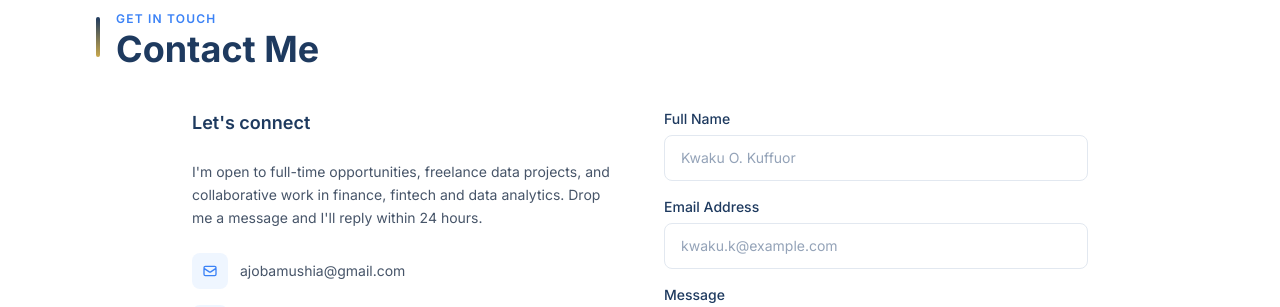
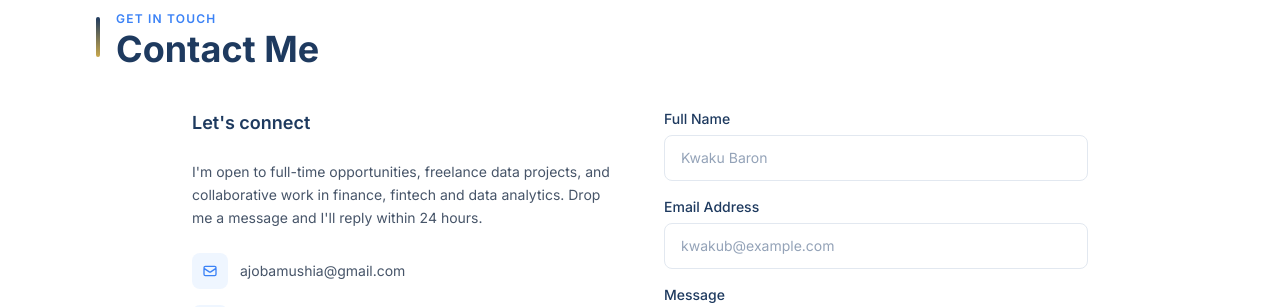
Before and after one commit to cobbold-m/Portfolio-website, a React (Vite) app in the folder client/: page / in a window 1280 px wide. Shown: the part 4000-4307 px from the top of the page. Built offline with nearby package versions, Linux system fonts and the light colour scheme; no server answers.

Commit message:
Update contact form placeholders

```diff
--- a/client/src/components/Contact.jsx
+++ b/client/src/components/Contact.jsx
@@ -149,7 +149,7 @@ function Contact() {
                     required
                     value={form.name}
                     onChange={handleChange}
-                    placeholder="Kwaku O. Kuffuor"
+                    placeholder="Kwaku Baron"
                     className={inputBase}
                   />
                 </div>
@@ -166,7 +166,7 @@ function Contact() {
                     required
                     value={form.email}
                     onChange={handleChange}
-                    placeholder="kwaku.k@example.com"
+                    placeholder="kwakub@example.com"
                     className={inputBase}
                   />
                 </div>
```
